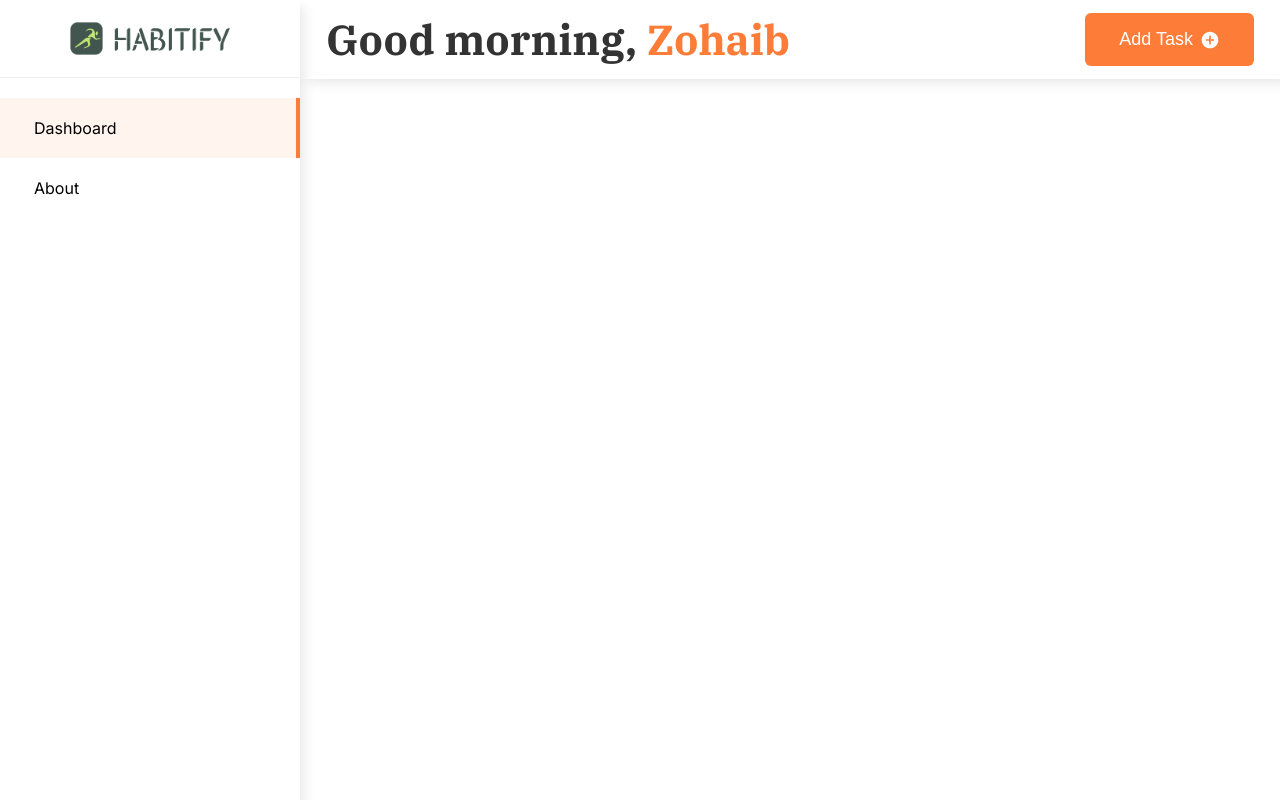
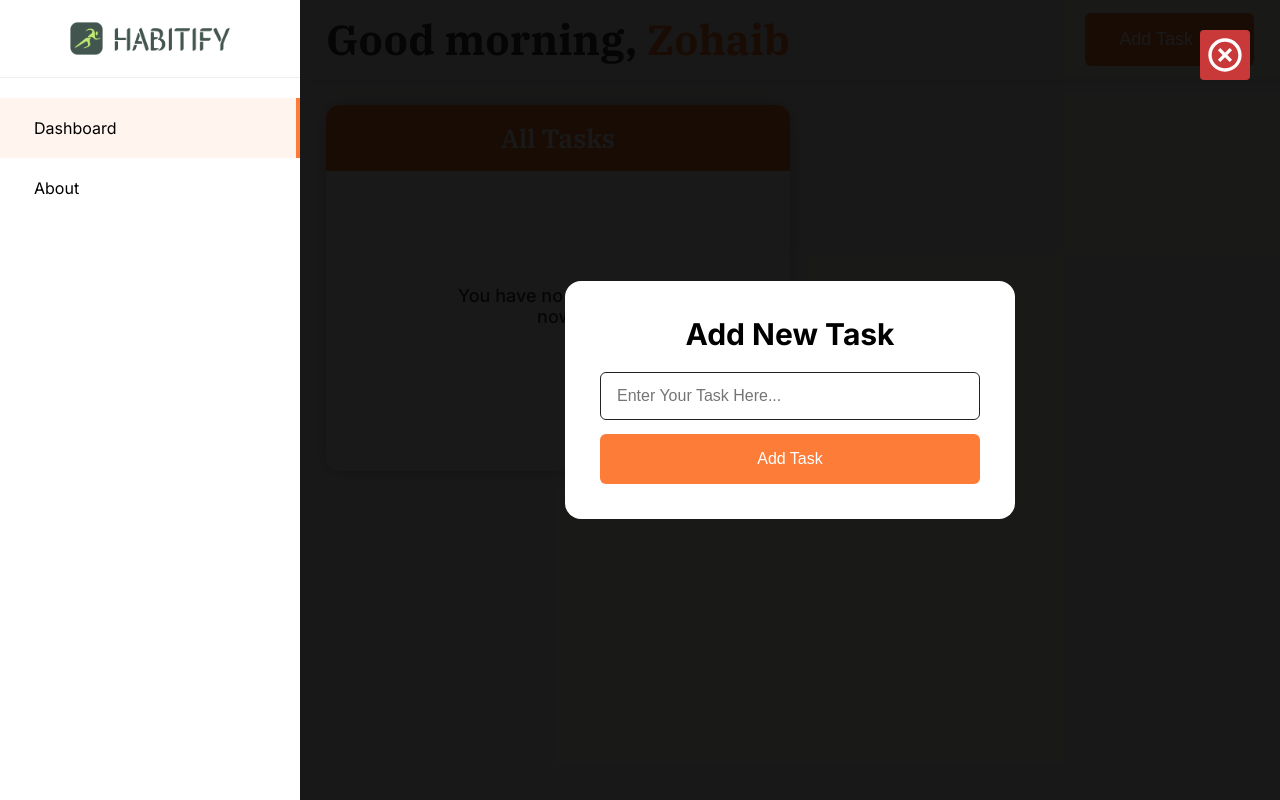
Before and after one commit to zohaibrasheed-dev/habitify, a React (Vite) app: page / in a window 1280 px wide. Both pictures are taken after a click on the button "Add Task". Built offline with nearby package versions, Linux system fonts and the light colour scheme.

Commit message:
Tasks Module Completion

```diff
--- a/src/App.jsx
+++ b/src/App.jsx
@@ -1,8 +1,16 @@
-import MainLayout from "./layouts/MainLayout"
+import { Route, Routes } from "react-router-dom";
+import MainLayout from "./layouts/MainLayout";
+import Dashboard from "./pages/Dashboard/Dashboard";
+import About from "./pages/About/About";
 
 function App() {
   return (
-    <MainLayout/>
+    <Routes>
+      <Route path="/" element={<MainLayout />} >
+        <Route index element={<Dashboard />} />
+        <Route path="/about" element={<About />} />
+      </Route>
+    </Routes>
   )
 }
 
--- a/src/components/Header/Header.jsx
+++ b/src/components/Header/Header.jsx
@@ -1,15 +1,14 @@
 import styles from './Header.module.css';
 import { RiAddCircleFill } from '@remixicon/react';
 
-const Header = () => {
+const Header = ({openModalFnc}) => {
   return (
     <header className={styles.header}>
       <div className="flex ai-center jc-sb">
         <h1 className="h1 text-gray font-ibm">Good morning, <span className="text-orange">Zohaib</span></h1>
-        <button  className="btn primary addTask">Add Task <RiAddCircleFill size={20} /> </button>
+        <button onClick={openModalFnc} className="btn primary addTask">Add Task <RiAddCircleFill size={20} /> </button>
       </div>
     </header>
-    // onClick={openModal}
   )
 }
 
--- a/src/components/Modal/TaskModal.jsx
+++ b/src/components/Modal/TaskModal.jsx
@@ -1,35 +1,32 @@
+import { useState } from "react";
 import { RiCloseCircleLine } from '@remixicon/react';
 import styles from './TaskModal.module.css';
-import { useState } from 'react';
 
-const TaskModal = ({closeModal, taskAdder}) => {
+const TaskModal = ({closeModalFnc, addNewTaskFnc}) => {
 
-    // Form Handling
-    const [task, setTask] = useState("");
+    const [taskTitle, setTaskTitle] = useState("");
 
-    const handleSubmit = (e) => {
+    const handleForm = (e) => {
         e.preventDefault();
 
-        taskAdder(task);
-
-        setTask("");
-        closeModal();
+        addNewTaskFnc(taskTitle);
+        setTaskTitle("");
+        closeModalFnc();
     }
-
 
   return (
     <div className={styles.modal}>
         <div className={styles["modal-content"]}>
             <h2 className="h2 text-center">Add New Task</h2>
-            <form className={styles["task-form"]} onSubmit={handleSubmit}>
+            <form className={styles["task-form"]} onSubmit={handleForm}>
                 <div className={styles.field}>
-                    <input type="text" value={task} onChange={(e) => {setTask(e.target.value)}} placeholder="Enter Your Task Here..." />
+                    <input type="text" value={taskTitle} onChange={e => setTaskTitle(e.target.value)} placeholder="Enter Your Task Here..." />
                 </div>
                 <div className={styles.field}>
                     <button type="submit">Add Task</button>
                 </div>
             </form>
-            <span onClick={closeModal} className={styles.closeModal}><RiCloseCircleLine size={30} /></span>
+            <span onClick={closeModalFnc} className={styles.closeModal}><RiCloseCircleLine size={40} /></span>
         </div>
     </div>
   )
--- a/src/components/Modal/TaskModal.module.css
+++ b/src/components/Modal/TaskModal.module.css
@@ -8,7 +8,7 @@
     left: 0;
     width: 100%;
     height: 100%;
-    background: rgba(0, 0, 0, 0.8);
+    background: rgba(0, 0, 0, 0.9);
     display: flex;
     align-items: center;
     justify-content: center;
@@ -51,16 +51,16 @@
     cursor: pointer;
 }
 .closeModal {
-    height: 40px;
-    width: 40px;
+    height: 50px;
+    width: 50px;
     display: flex;
     align-items: center;
     justify-content: center;
     background: #ca3939;
     border-radius: 4px;
     position: absolute;
-    top: 20px;
-    right: 20px;
+    top: 30px;
+    right: 30px;
     color: #fff;
     cursor: pointer;
 }
--- a/src/components/Sidebar/Sidebar.jsx
+++ b/src/components/Sidebar/Sidebar.jsx
@@ -1,4 +1,4 @@
-import { Link } from "react-router-dom";
+import { Link, NavLink } from "react-router-dom";
 import logo from '../../assets/icons/logo.png';
 import styles from './Sidebar.module.css';
 
@@ -10,12 +10,11 @@ const Sidebar = () => {
             </div>
             <nav>
                 <ul>
-                    <li><Link to="/" className={styles.active}>Dashboard</Link></li>
-                    <li><Link to="/about">About</Link></li>
+                    <li><NavLink to="/" className={ ({isActive}) => isActive ? styles.active : "" }>Dashboard</NavLink></li>
+                    <li><NavLink to="/about" className={ ({isActive}) => isActive ? styles.active : "" }>About</NavLink></li>
                 </ul>
             </nav>
         </>
     )
 }
-
 export default Sidebar
--- a/src/components/Tasks/Tasks.jsx
+++ b/src/components/Tasks/Tasks.jsx
@@ -1,21 +1,32 @@
 
-const Tasks = () => {
-  return (
-    <div className="tasks-wrapper">
-        <h2 className="h4">All Tasks</h2>
-        <div className="tasks-listing">
-            <div className="single-task">
-                <span>Read Book</span>
+import styles from './Tasks.module.css';
+
+const Tasks = ({tasksData}) => {
+
+    return (
+        <div className={styles["tasks-area"]}>
+            <div className={styles["tasks-header"]}>
+                <h2 className="h3 bold text-center  font-ibm">All Tasks</h2>
             </div>
-            <div className="single-task">
-                <span>Grocery Shoping</span>
-            </div>
-            <div className="single-task">
-                <span>Workout in GYM - 20 Minutes Daily</span>
+            <div className={styles["tasks-body"]}>
+
+                {
+                    tasksData.length > 0 ? (
+                        <ul>
+                            {
+                                tasksData.map((task, index) => (
+                                    <li key={index}>{task}</li>
+                                ))
+                            }
+                        </ul>
+                    ) : (
+                        <p className={`${styles.noTasks} text-center`}>You have no tasks right now!</p>
+                    )
+                }
+
             </div>
         </div>
-    </div>
-  )
+    )
 }
 
 export default Tasks
--- a/src/components/Tasks/Tasks.module.css
+++ b/src/components/Tasks/Tasks.module.css
@@ -0,0 +1,36 @@
+.tasks-area {
+    background: #fff;
+    border-radius: 14px;
+    overflow: hidden;
+    box-shadow: 0 0 20px -5px rgba(0,0,0,0.4);
+}
+.tasks-header {
+    padding: var(--space4);
+    background: var(--color-orange);
+    color: #fff;
+}
+.tasks-body {
+    min-height: 300px;
+    position: relative;
+    padding: var(--space4);
+}
+.tasks-area ul {
+    display: flex;
+    flex-direction: column;
+    gap: 8px;
+}
+.tasks-area ul li {
+    padding: var(--space3) var(--space5);
+    background: #eee;
+    border-radius: 6px;
+}
+.noTasks {
+    font-size: 18px;
+    display: block;
+    color: #333;
+    font-weight: 500;
+    position: absolute;
+    top: 45%;
+    left: 50%;
+    transform: translate(-50%, -50%);
+}
--- a/src/layouts/MainLayout.jsx
+++ b/src/layouts/MainLayout.jsx
@@ -1,9 +1,27 @@
-import styles from './MainLayout.module.css';
+import { useState } from "react";
+import { Outlet } from "react-router-dom";
 import Sidebar from '../components/Sidebar/Sidebar';
 import Header from '../components/Header/Header';
-import { Outlet } from "react-router-dom";
+import TaskModal from '../components/Modal/TaskModal';
+import styles from './MainLayout.module.css';
 
 function MainLayout() {
+
+    // Managing Tasks State
+    const [tasksCollection, setTasksCollection] = useState([]);
+    const addNewTask = (newTask) => {
+        setTasksCollection(tasksCollection => [...tasksCollection, newTask]);
+    }
+
+    // Managing Modal State
+    const [modalState, setModalState] = useState(false);
+    const openModal = () => {
+        setModalState(true);
+    }
+    const closeModal = () => {
+        setModalState(false);
+    }
+
     return (
 
         <section>
@@ -11,9 +29,10 @@ function MainLayout() {
                 <aside className={styles.sidebar}>
                     <Sidebar />
                 </aside>
-                <div className={styles.mainArea}>
-                    <Header />
-                    <Outlet />
+                <div className={`${styles.mainArea} bg-offWhite`}>
+                    <Header openModalFnc = {openModal} />
+                    <Outlet context={tasksCollection} />
+                    {modalState && <TaskModal closeModalFnc = {closeModal} addNewTaskFnc = {addNewTask} />}
                 </div>
             </div>
         </section>
--- a/src/pages/About/About.jsx
+++ b/src/pages/About/About.jsx
@@ -1,6 +1,10 @@
 
 function About() {
     return (
-        <h2>About Us</h2>
+        <div className="contentWrapper">
+            <h2>About Page</h2>
+        </div>
     )
 }
+
+export default About
--- a/src/pages/Dashboard/Dashboard.jsx
+++ b/src/pages/Dashboard/Dashboard.jsx
@@ -1,60 +1,19 @@
-import styles from './Dashboard.module.css'
-import TaskModal from '../../components/Modal/TaskModal';
-import { useState } from 'react';
+import { useOutletContext } from "react-router-dom";
+import Tasks from '../../components/Tasks/Tasks.jsx';
 
 function Dashboard() {
 
-    const [tasksList, setTasksList] = useState([]); // All Tasks List
-    const [showModal, setShowModal] = useState(false); // Modal State - Open/Close
-
-    // Add Task
-    const addNewTask = (task) => {
-        setTasksList([...tasksList, task]);
-    }
-    console.log(tasksList);
-
-    // Open Modal
-    const openModal = () => {
-        setShowModal(true);
-    }
-
-    // Close Modal - Pass this to children as Close Button in inside children
-    const closeModal = () => {
-        setShowModal(false);
-    }
-
+    const tasksData = useOutletContext();
 
     return (
 
         <div className="contentWrapper">
-
+            <div className="flex flex-wrap">
+                <div className="col-50">
+                    <Tasks tasksData = {tasksData} />
+                </div>
+            </div>
         </div>
-
-
-
-            // {/* {
-            //     tasksList.length === 0 ? (
-            //         <div className="dashboard-wrapper flex jc-center ai-center h-full">
-            //             <div className={`${styles['no-tasks']} flex ai-center flex-dc`}>
-            //                 <h2>Tasks List is Empty!</h2>
-            //             </div>
-            //         </div>
-            //     ) : (
-            //         <div className="tasks-listing">
-            //             <ul>
-            //                 {
-            //                     tasksList.map(task => (
-            //                         <li>task</li>
-            //                     ))
-            //                 }
-            //             </ul>
-            //         </div>
-            //     )
-            // }  */}
-
-
-
-            // {/* {showModal && <TaskModal closeModal={closeModal} taskAdder={addNewTask} />} */}
 
     )
 }
--- a/src/styles/global.css
+++ b/src/styles/global.css
@@ -22,7 +22,9 @@ img {
     display: block;
     max-width: 100%;
 }
-
+input:focus {
+    outline: none;
+}
 
 .font-ibm {
     font-family: "IBM Plex Serif", serif;
@@ -50,9 +52,20 @@ img {
 .h4 {
     font-size: var(--h4);
 }
+.h5 {
+    font-size: var(--h5);
+}
+
+.bold {
+    font-weight: 600;
+}
 /*~~~~~~~~~~~~~~~~~
       LAYOUT
 ~~~~~~~~~~~~~~~~~~~*/
+.bg-offWhite {
+    background: var(--bg-offwhite);
+}
+
 .btn {
     display: flex;
     font-size: 18px;
@@ -103,3 +116,10 @@ img {
 .flex-dc {
     flex-direction: column;
 }
+
+.col-50 {
+    width: 50%;
+}
+.col-oneThird {
+    width: 33.33%;
+}
--- a/src/styles/variables.css
+++ b/src/styles/variables.css
@@ -4,12 +4,14 @@
     --color-orange: #fd7c38;
     --color-gray: #333;
     --active-bg: #fff4ee;
+    --bg-offwhite: #f7f7f4;
 
     /*==== TEXT ====*/
     --h1: 42px;
     --h2: 30px;
     --h3: 26px;
     --h4: 20px;
+    --h5: 18px;
 
     --space1: 4px;
     --space2: 8px;
```
